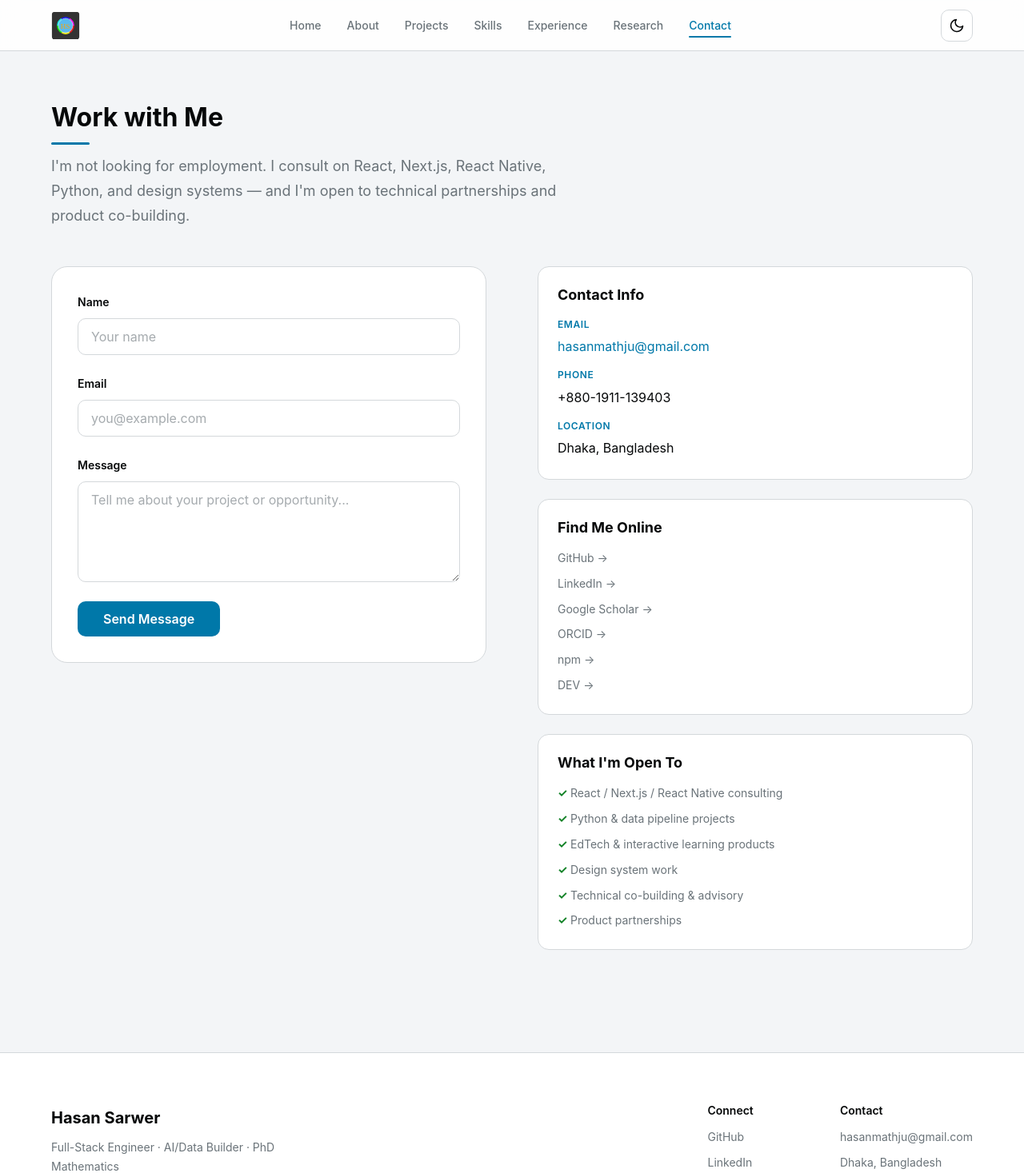
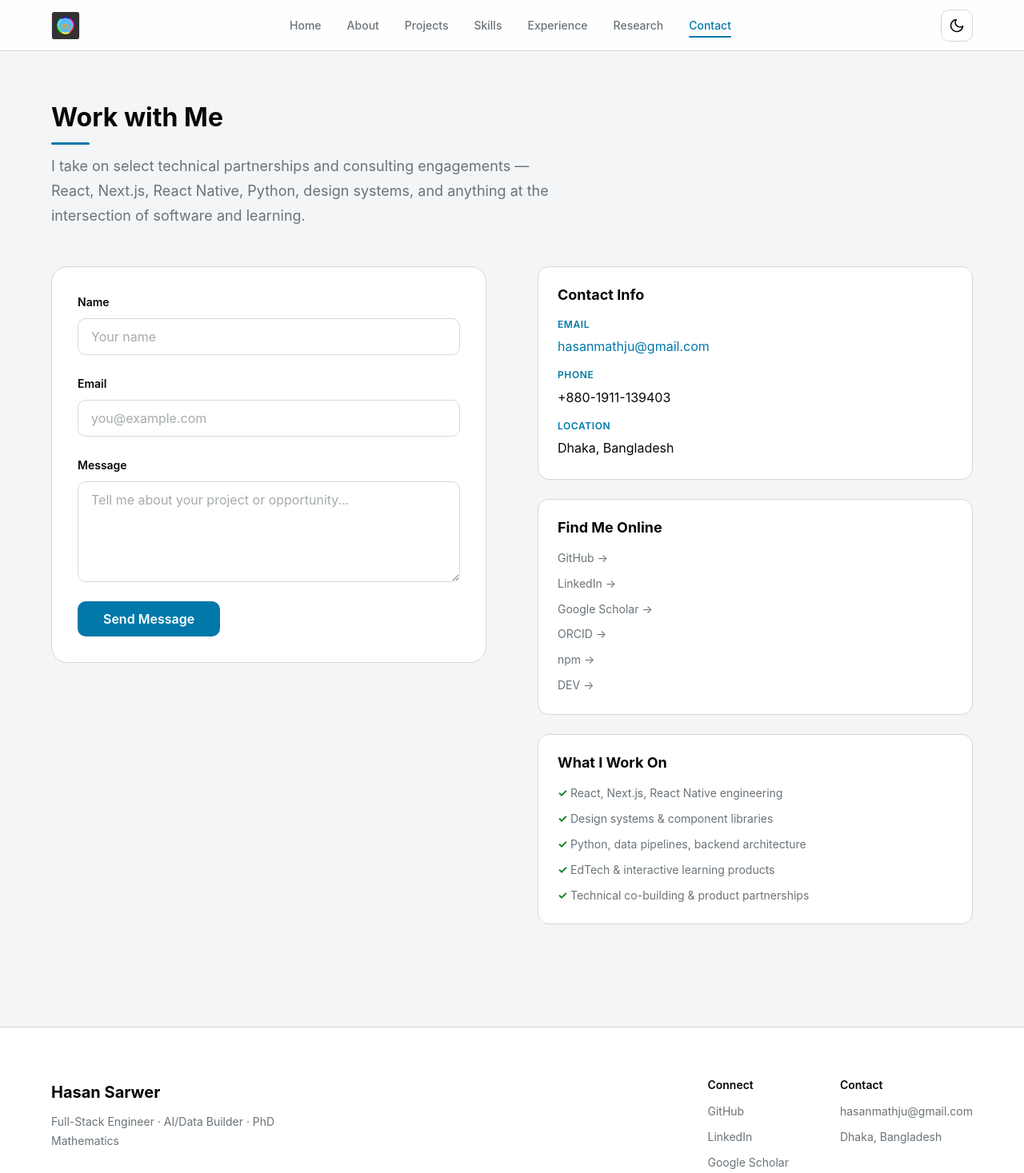
Before and after one commit to Hasansarwer/me, a Next.js app: page /contact in a window 1280 px wide. Shown: the top 1467 px of the page at 80% size. Built offline with nearby package versions, Linux system fonts and the light colour scheme.

Commit message:
contact rewritten

```diff
--- a/app/contact/page.tsx
+++ b/app/contact/page.tsx
@@ -7,8 +7,8 @@ import styles from "./page.module.css";
 export const metadata: Metadata = {
   title: "Work with Me",
   description:
-    "Work with Hasan Sarwer — available for React/Next.js/React Native consulting, technical partnerships, and product co-building. Not looking for employment. Based in Dhaka, open to remote.",
-  keywords: ["hire consultant", "React consultant", "Next.js consulting", "technical partner", "contact Hasan Sarwer", "freelance developer"],
+    "Work with Hasan Sarwer — technical consulting, product partnerships, and co-building. React, Next.js, React Native, Python, and design systems. Based in Dhaka, open to remote.",
+  keywords: ["React consultant", "Next.js consulting", "technical partner", "contact Hasan Sarwer", "design systems consultant", "React Native developer"],
   alternates: { canonical: "/contact" },
 };
 
@@ -17,7 +17,7 @@ export default function ContactPage() {
     <div className={styles.container}>
       <SectionHeading
         title="Work with Me"
-        subtitle="I'm not looking for employment. I consult on React, Next.js, React Native, Python, and design systems — and I'm open to technical partnerships and product co-building."
+        subtitle="I take on select technical partnerships and consulting engagements — React, Next.js, React Native, Python, design systems, and anything at the intersection of software and learning."
       />
 
       <div className={styles.grid}>
@@ -64,14 +64,13 @@ export default function ContactPage() {
           </div>
 
           <div className={styles.infoCard}>
-            <h3 className={styles.infoTitle}>What I&apos;m Open To</h3>
+            <h3 className={styles.infoTitle}>What I Work On</h3>
             <ul className={styles.openTo}>
-              <li>React / Next.js / React Native consulting</li>
-              <li>Python & data pipeline projects</li>
+              <li>React, Next.js, React Native engineering</li>
+              <li>Design systems & component libraries</li>
+              <li>Python, data pipelines, backend architecture</li>
               <li>EdTech & interactive learning products</li>
-              <li>Design system work</li>
-              <li>Technical co-building & advisory</li>
-              <li>Product partnerships</li>
+              <li>Technical co-building & product partnerships</li>
             </ul>
           </div>
         </div>
```
Also changed, not shown: app/page.tsx (+3 -4 lines).
